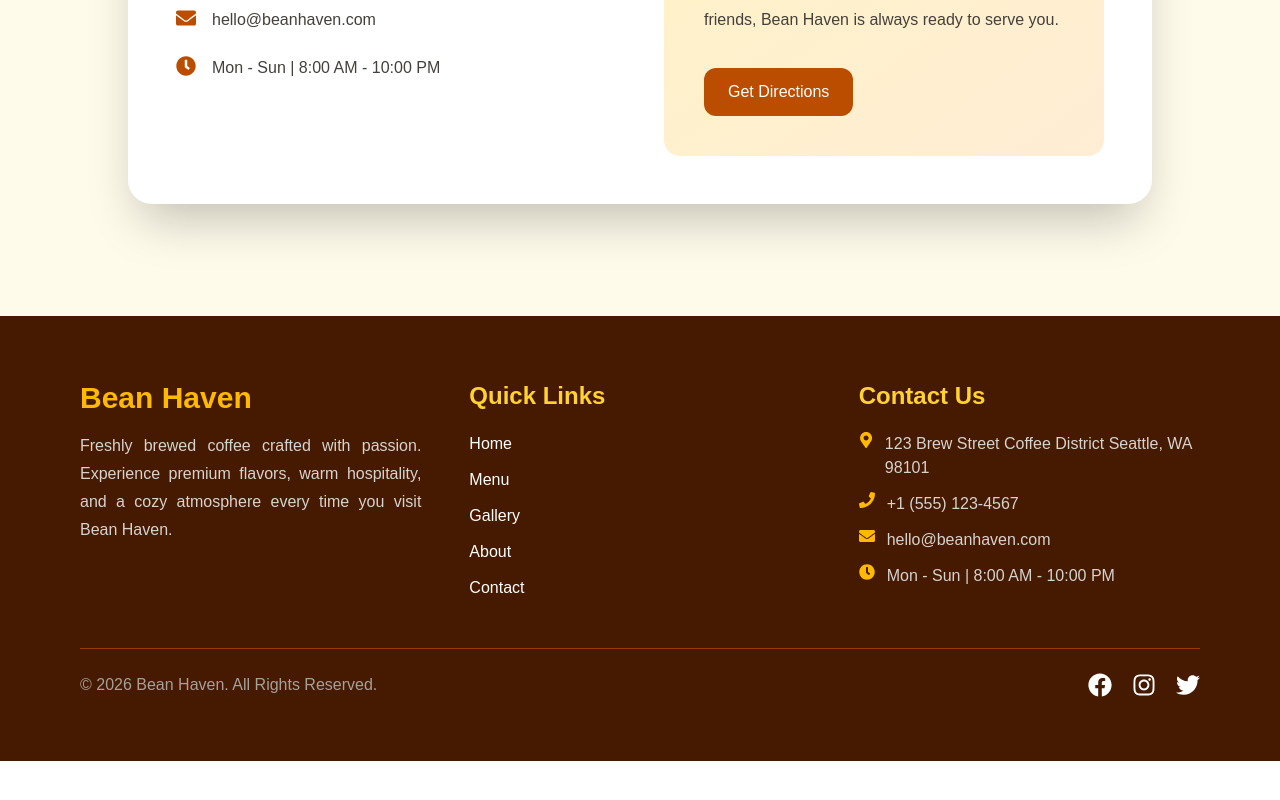
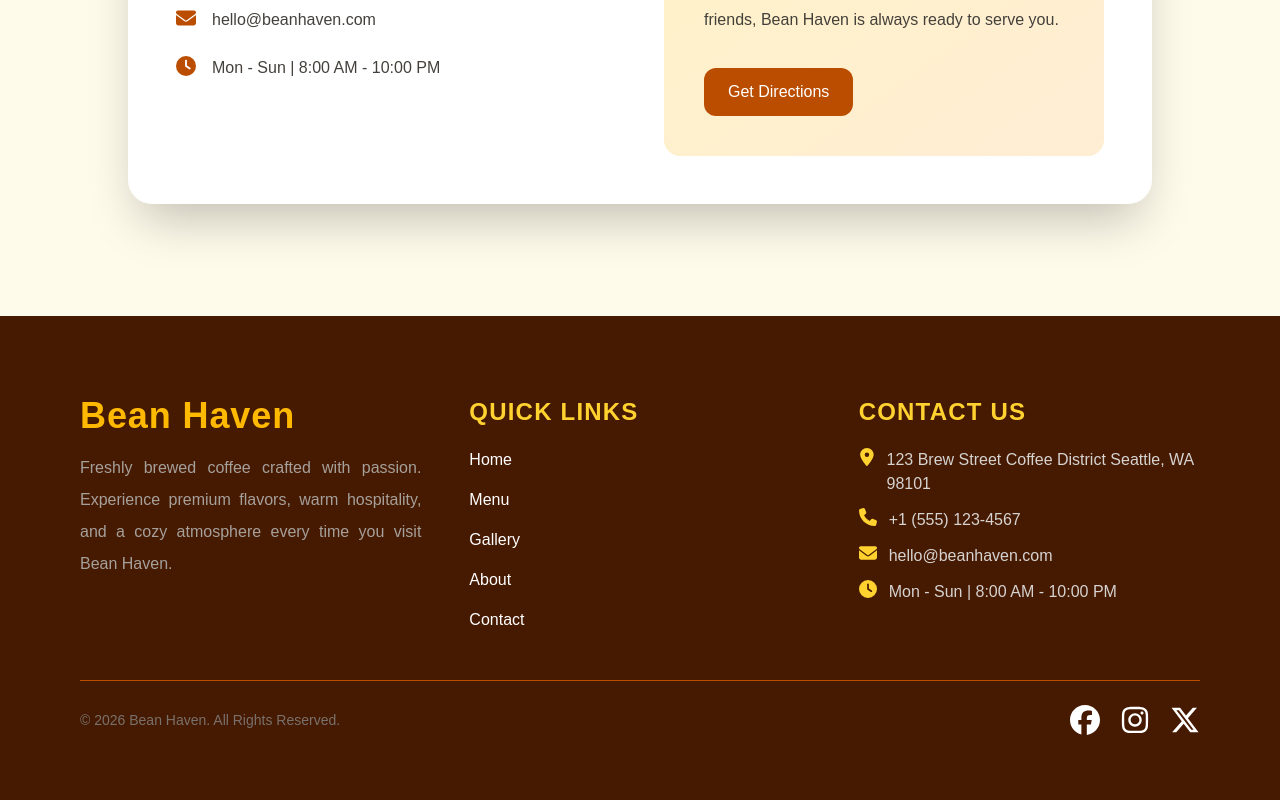
Before and after one commit to sameer890678/bean-haven, a Next.js app: page / in a window 1280 px wide. Shown: the part 4042-4842 px from the top of the page. Before the commit the page ends 4803 px from the top, so only its background shows below. Built offline with nearby package versions, Linux system fonts and the light colour scheme.

Commit message:
enhanced FOOTER

```diff
--- a/app/component/Contact.jsx
+++ b/app/component/Contact.jsx
@@ -1,9 +1,9 @@
 import {
   FaPhone,
   FaEnvelope,
-  FaMapMarkerAlt,
+  FaLocationDot,
   FaClock,
-} from "react-icons/fa";
+} from "react-icons/fa6";
 
 export default function Contact() {
   return (
@@ -44,7 +44,7 @@ export default function Contact() {
 
 
               <div className="flex items-start gap-4 text-stone-700">
-                <FaMapMarkerAlt className="text-amber-700 text-xl flex-shrink-0" />
+                <FaLocationDot className="text-amber-700 text-xl flex-shrink-0" />
                 <p>123 Brew Street Coffee District Seattle, WA 98101</p>
               </div>
 
--- a/app/component/Footer.jsx
+++ b/app/component/Footer.jsx
@@ -1,28 +1,29 @@
 import {
   FaFacebook,
   FaInstagram,
-  FaTwitter,
+  FaXTwitter,
   FaPhone,
   FaEnvelope,
-  FaMapMarkerAlt,
   FaClock,
-} from "react-icons/fa";
+} from "react-icons/fa6";
+
+import { FaLocationDot } from "react-icons/fa6";
 
 import Link from "next/link";
 
 export default function Footer() {
   return (
-    <footer data-aos="fade-up" className="bg-amber-950 text-white py-16 px-6 md:px-12 lg:px-20">
+    <footer data-aos="fade-up" className="bg-amber-950 text-white py-20 px-6 md:px-12 lg:px-20">
 
       <div className="grid grid-cols-1 md:grid-cols-2 lg:grid-cols-3 gap-12">
 
         {/* Logo & Description */}
         <div>
-          <h2 className="text-2xl md:text-3xl font-bold text-amber-400">
+          <h2 className="text-xl md:text-4xl font-bold text-amber-400 tracking-wide">
             Bean Haven
           </h2>
 
-          <p className="mt-4 text-sm md:text-base text-stone-300 leading-7 text-justify">
+          <p className="mt-4 text-sm md:text-base text-stone-400 leading-8 text-justify">
             Freshly brewed coffee crafted with passion. Experience premium
             flavors, warm hospitality, and a cozy atmosphere every time you
             visit Bean Haven.
@@ -31,11 +32,11 @@ export default function Footer() {
 
         {/* Quick Links */}
         <div>
-          <h3 className="text-xl md:text-2xl font-semibold mb-5 text-amber-300">
+          <h3 className="text-xl md:text-2xl font-semibold mb-5 text-amber-300 uppercase tracking-wider">
             Quick Links
           </h3>
 
-          <ul className="space-y-3">
+          <ul className="space-y-4">
 
             <li>
               <Link href="#home" className="hover:text-amber-400 transition">
@@ -73,29 +74,29 @@ export default function Footer() {
         {/* Contact Information */}
         <div>
 
-          <h3 className="text-2xl font-semibold mb-5 text-amber-300">
+          <h3 className="text-2xl font-semibold mb-5 text-amber-300 uppercase tracking-wider">
             Contact Us
           </h3>
 
           <div className="space-y-3 text-stone-300">
 
             <div className="flex items-start gap-3">
-            <FaMapMarkerAlt className="text-amber-400" />
+            <FaLocationDot className="text-amber-300 text-lg" />
             <p>123 Brew Street Coffee District Seattle, WA 98101</p>
             </div>
 
             <div className="flex items-start gap-3">
-            <FaPhone className="text-amber-400" />
+            <FaPhone className="text-amber-300 text-lg" />
             <p>+1 (555) 123-4567</p>
             </div>
 
             <div className="flex items-start gap-3">
-            <FaEnvelope className="text-amber-400" />
+            <FaEnvelope className="text-amber-300 text-lg" />
             <p>hello@beanhaven.com</p>
             </div>
 
             <div className="flex items-start gap-3">
-            <FaClock className="text-amber-400" />
+            <FaClock className="text-amber-300 text-lg" />
             <p>Mon - Sun | 8:00 AM - 10:00 PM</p>
             </div>
 
@@ -107,24 +108,24 @@ export default function Footer() {
 
       {/* Bottom Line */}
 
-      <div className="border-t border-amber-800 mt-12 pt-6 flex flex-col md:flex-row justify-between items-center gap-6">
+      <div className="border-t border-amber-700 mt-12 pt-6 flex flex-col md:flex-row justify-between items-center gap-6">
 
-        <p className="text-stone-400 text-center md:text-left">
+        <p className="text-stone-500 text-sm text-center md:text-left">
           © 2026 Bean Haven. All Rights Reserved.
         </p>
 
-        <div className="flex gap-5 text-2xl">
+        <div className="flex gap-5 text-3xl">
 
         <a href="#">
-        <FaFacebook className="hover:text-amber-400 transition duration-300" />
+        <FaFacebook className="hover:text-amber-300 hover:-translate-y-1 hover:scale-110 transition duration-300" />
         </a>
 
         <a href="#">
-        <FaInstagram className="hover:text-amber-400 transition duration-300" />
+        <FaInstagram className="hover:text-amber-300 hover:-translate-y-1 hover:scale-110 transition duration-300" />
         </a>
 
         <a href="#">
-        <FaTwitter className="hover:text-amber-400 transition duration-300" />
+        <FaXTwitter className="hover:text-amber-300 hover:-translate-y-1 hover:scale-110 transition duration-300" />
         </a>
 
       </div>
```
Also changed, not shown: 1 other file (tests, documents, lock files or other folders).
